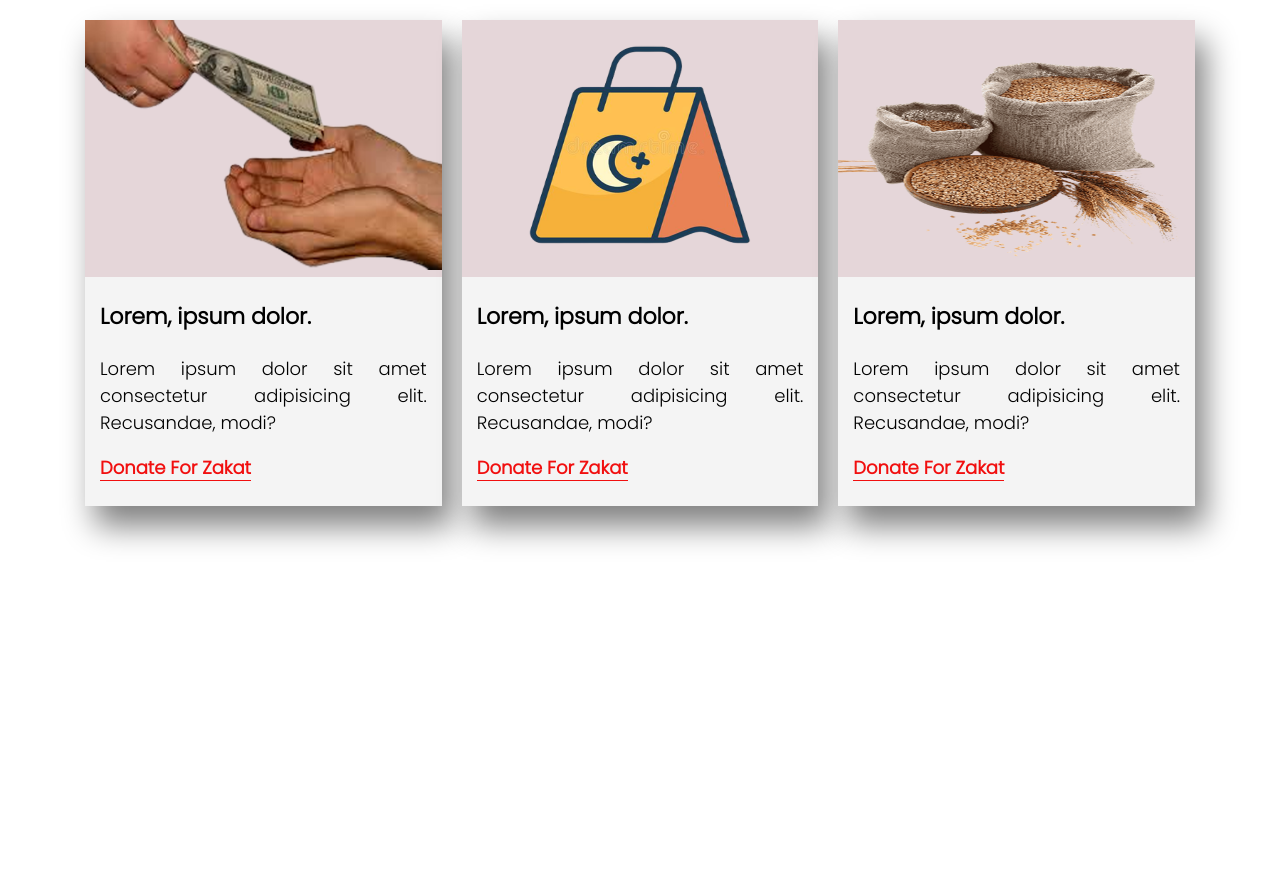
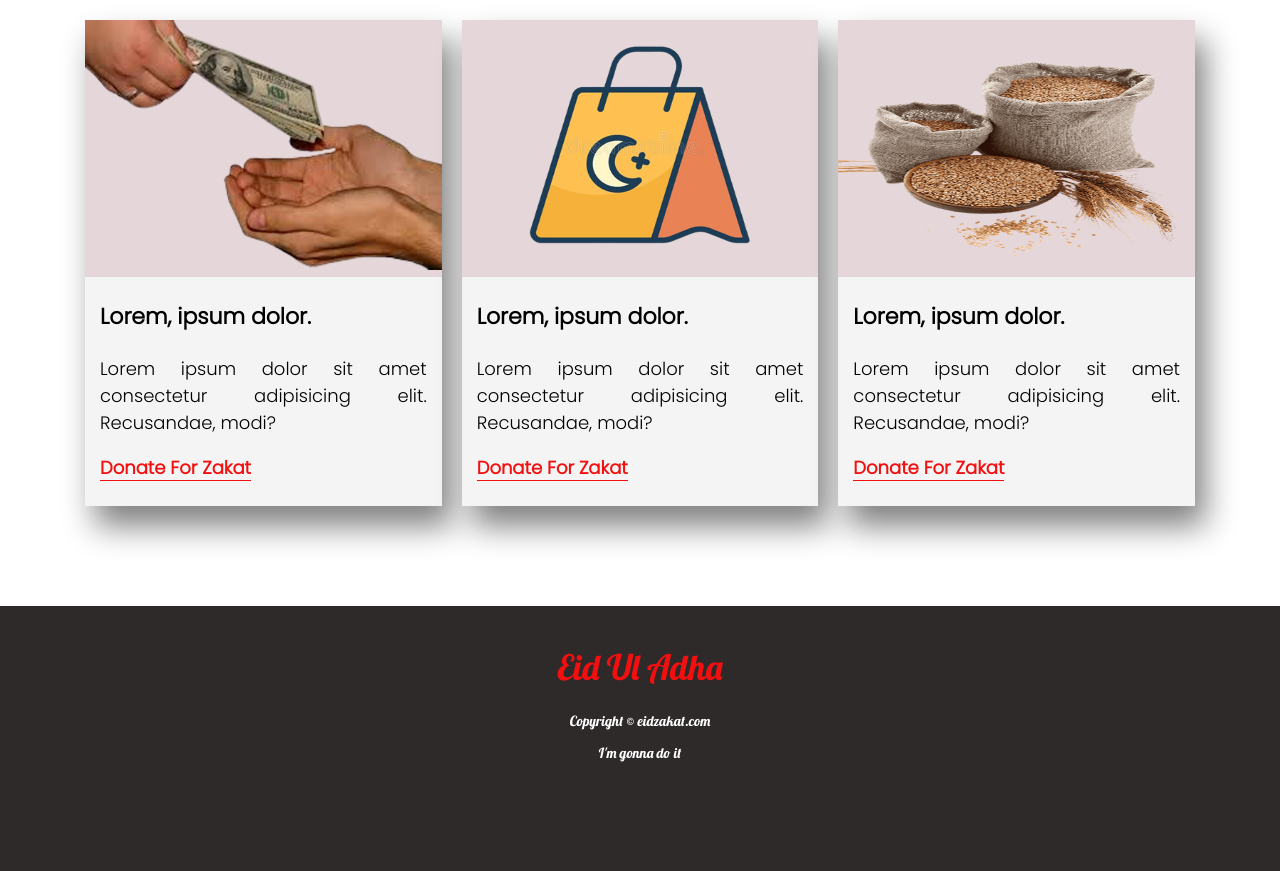
Before and after one commit to Shah-Md-Jihan/eid_zakat, a plain HTML site: page index.html in a window 1280 px wide. Shown: the part 4028-4899 px from the top of the page. Before the commit the page ends 4644 px from the top, so only its background shows below. Drawn offline with Linux system fonts and the light colour scheme.

Commit message:
footer section added

```diff
--- a/index.html
+++ b/index.html
@@ -9,6 +9,7 @@
     <link rel="preconnect" href="https://fonts.googleapis.com">
     <link rel="preconnect" href="https://fonts.gstatic.com" crossorigin>
     <link href="https://fonts.googleapis.com/css2?family=Poppins:wght@300&display=swap" rel="stylesheet">
+    <link href="https://fonts.googleapis.com/css2?family=Lobster&display=swap" rel="stylesheet">
     <link rel="stylesheet" href="style.css">
 </head>
 
@@ -170,12 +171,13 @@
             </div>
 
         </section>
+
+        <footer class="footer">
+            <h1>Eid Ul Adha</h1>
+            <p>Copyright &copy; eidzakat.com</p>
+            <p>I'm gonna do it</p>
+        </footer>
     </main>
-
-    <br>
-    <br>
-    <br>
-    <br>
 </body>
 
 </html>
--- a/style.css
+++ b/style.css
@@ -150,7 +150,7 @@ h3 {
 
 .donation_fund {
     padding: 10px 75px;
-
+    padding-bottom: 100px;
 }
 
 
@@ -178,3 +178,23 @@ h3 {
     font-weight: 600;
     font-size: 18px;
 }
+
+.footer {
+    background-color: rgb(46 42 42);
+    min-height: 250px;
+    font-family: 'Lobster', cursive;
+    padding-top: 15px;
+}
+
+.footer h1 {
+    text-align: center;
+    color: #f10f0f;
+    font-size: 35px;
+    font-weight: 400;
+}
+
+.footer p {
+    text-align: center;
+    font-size: 14px;
+    color: #fff;
+}
```
